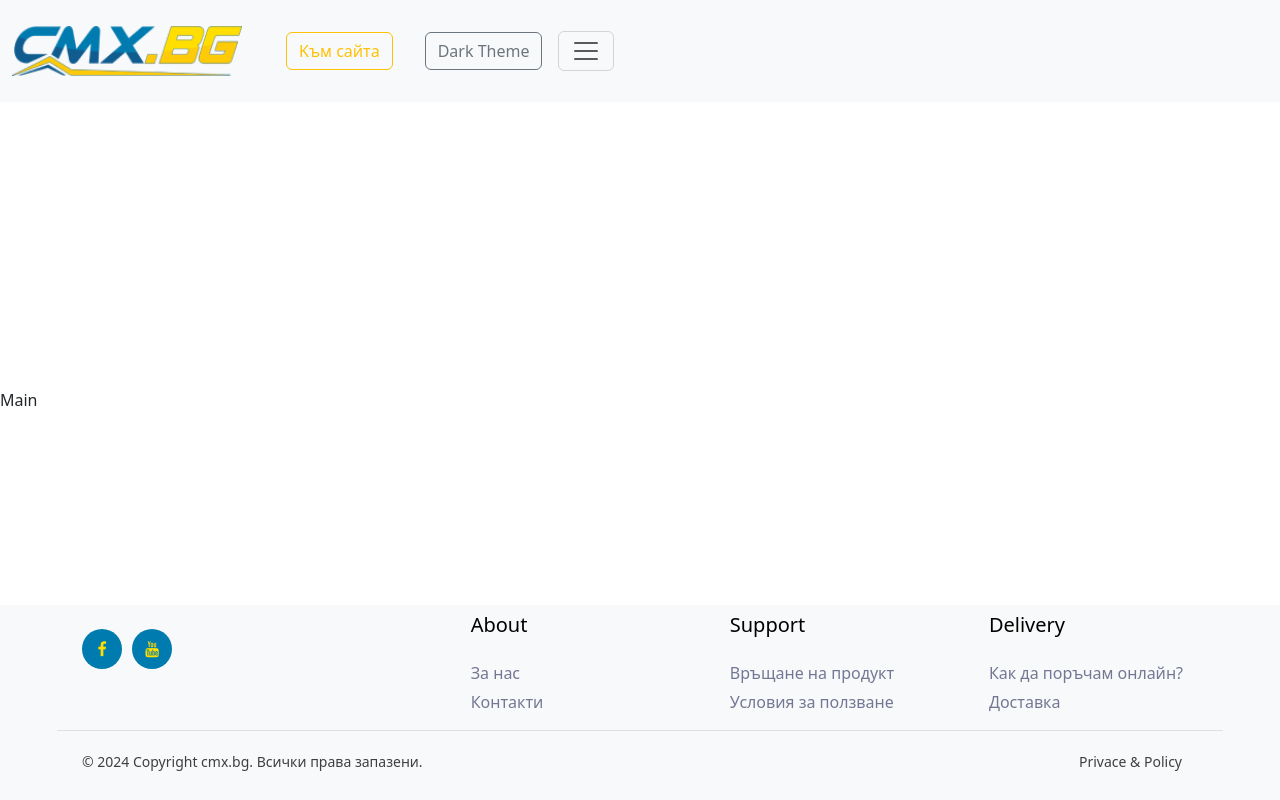
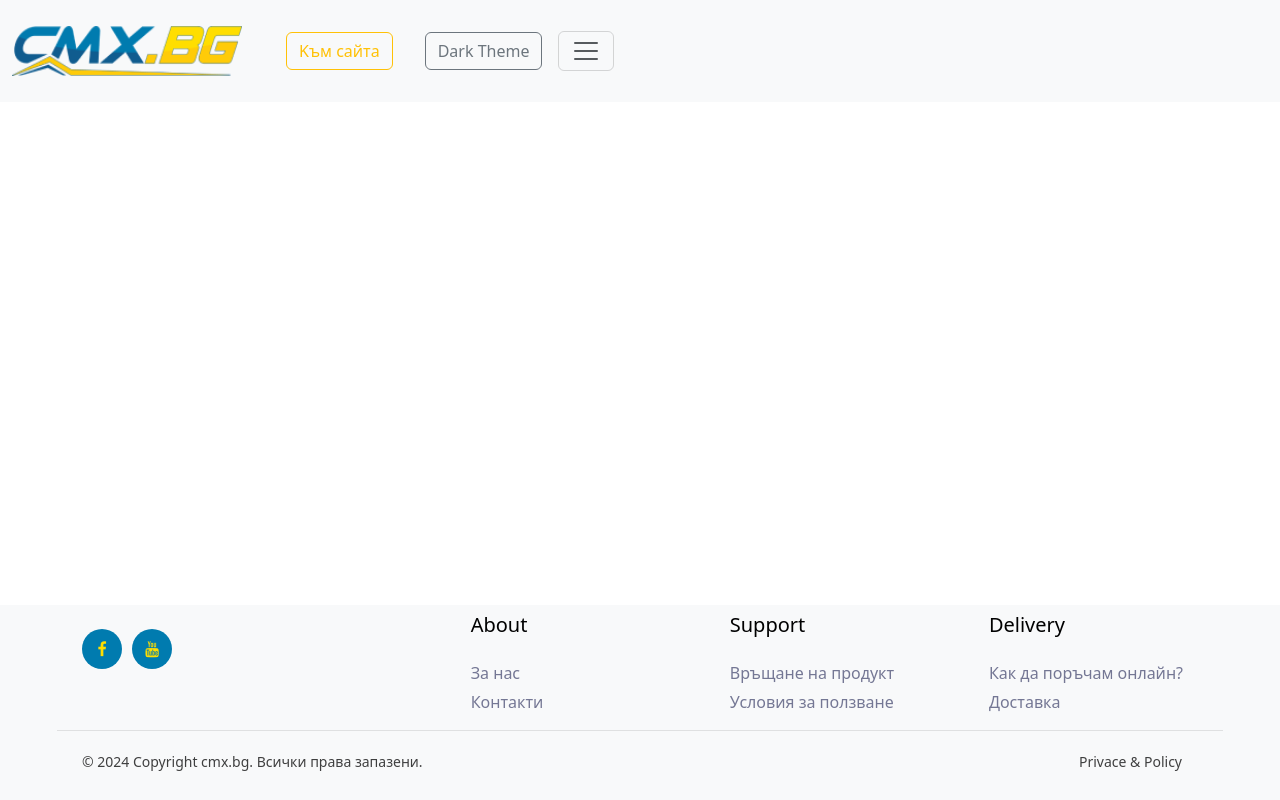
Before and after one commit to ZdravkaGoranova/CMX-Landing-Page, a React (Vite) app: page / in a window 1280 px wide. Built offline with nearby package versions, Linux system fonts and the light colour scheme.

Commit message:
adding Main Component

```diff
--- /dev/null
+++ b/src/Components/Main.css
@@ -0,0 +1,87 @@
+/* body{margin-top:20px;}
+ .pricing-content{}
+.single-pricing{
+background:#fff;
+padding:40px 20px;
+border-radius:5px;
+position:relative;
+z-index:2;
+border:1px solid #eee;
+box-shadow: 0 10px 40px -10px rgba(0,64,128,.09);
+transition:0.3s;
+}
+@media only screen and (max-width:480px) {
+.single-pricing {margin-bottom:30px;}
+}
+.single-pricing:hover{
+box-shadow:0px 60px 60px rgba(0,0,0,0.1);
+z-index:100;
+transform: translate(0, -10px);
+}
+.price-label {
+    color: #fff;
+	background: #ffaa17;
+	font-size: 16px;
+	width: 100px;
+	margin-bottom: 15px;
+	display: block;
+	-webkit-clip-path: polygon(100% 0%, 90% 50%, 100% 100%, 0% 100%, 0 50%, 0% 0%);
+	clip-path: polygon(100% 0%, 90% 50%, 100% 100%, 0% 100%, 0 50%, 0% 0%);
+	margin-left: -20px;
+	position: absolute;
+}
+.price-head h2 {
+	font-weight: 600;
+	margin-bottom: 0px;
+	text-transform: capitalize;
+	font-size: 26px;
+}
+.price-head span {
+	display: inline-block;
+	background:#ffaa17;
+	width: 6px;
+	height: 6px;
+	border-radius: 30px;
+	margin-bottom: 20px;
+	margin-top: 15px;
+}
+.price {
+	font-weight: 500;
+	font-size: 50px;
+	margin-bottom: 0px;
+}
+.single-pricing{}
+.single-pricing h5 {
+	font-size: 14px;
+	margin-bottom: 0px;
+	text-transform: uppercase;
+}
+.single-pricing ul{
+list-style: none;
+margin-bottom: 20px;
+margin-top: 30px;
+}
+
+.single-pricing ul li{line-height: 35px;}
+.single-pricing a {
+background:none;
+border: 2px solid #ffaa17;
+border-radius: 5000px;
+color: #ffaa17;
+display: inline-block;
+font-size: 16px;
+overflow: hidden;
+padding:10px 45px;
+text-transform: capitalize;
+transition: all 0.3s ease 0s;
+}
+.single-pricing a:hover, .single-pricing a:focus{
+background:#ffaa17;
+color:#fff;
+border: 2px solid #ffaa17;
+}
+.single-pricing-white{background: #232434}
+.single-pricing-white ul li{color:#fff;}
+.single-pricing-white h2{color:#fff;}
+.single-pricing-white h1{color:#fff;}
+.single-pricing-white h5{color:#fff;} */
--- a/src/Components/Main.jsx
+++ b/src/Components/Main.jsx
@@ -1,9 +1,110 @@
-import React from 'react'
-
+import './Main.css';
 const Main = () => {
   return (
-    <div>Main</div>
-  )
-}
+    <>
 
-export default Main
+    </>
+  );
+};
+
+export default Main;
+
+
+//  <section id="pricing" className="pricing-content section-padding">
+//    <div className="container">
+//      <div className="section-title text-center">
+//        <h1>Pricing Plan</h1>
+//        <p>
+//          It is a long established fact that a reader will be distracted by the
+//          readable content of a page when looking at its layout.
+//        </p>
+//      </div>
+//      <div className="row text-center">
+//        <div
+//          className="col-lg-4 col-sm-4 col-xs-12 wow fadeInUp"
+//          data-wow-duration="1s"
+//          data-wow-delay="0.1s"
+//          data-wow-offset="0"
+//        >
+//          <div className="single-pricing">
+//            <div className="price-head">
+//              <h2>Starter</h2>
+//              <span></span>
+//              <span></span>
+//              <span></span>
+//              <span></span>
+//              <span></span>
+//              <span></span>
+//            </div>
+//            <h1 className="price">$29</h1>
+//            <h5>Monthly</h5>
+//            <ul>
+//              <li>5 website</li>
+//              <li>50GB Disk Space</li>
+//              <li>50 Email Accounts</li>
+//            </ul>
+//            <a href="#">Get start</a>
+//          </div>
+//        </div>
+//        <div
+//          className="col-lg-4 col-sm-4 col-xs-12 wow fadeInUp"
+//          data-wow-duration="1s"
+//          data-wow-delay="0.2s"
+//          data-wow-offset="0"
+//        >
+//          <div className="single-pricing">
+//            <div className="price-head">
+//              <h2>popular</h2>
+//              <span></span>
+//              <span></span>
+//              <span></span>
+//              <span></span>
+//              <span></span>
+//              <span></span>
+//            </div>
+//            <h1 className="price">$49</h1>
+//            <h5>Monthly</h5>
+//            <ul>
+//              <li>10 website</li>
+//              <li>50GB Disk Space</li>
+//              <li>50 Email Accounts</li>
+//              <li>50GB Monthly Bandwidth</li>
+//              <li>10 Subdomains</li>
+//            </ul>
+//            <a href="#">Get start</a>
+//          </div>
+//        </div>
+//        <div
+//          className="col-lg-4 col-sm-4 col-xs-12 wow fadeInUp"
+//          data-wow-duration="1s"
+//          data-wow-delay="0.3s"
+//          data-wow-offset="0"
+//        >
+//          <div className="single-pricing single-pricing-white">
+//            <div className="price-head">
+//              <h2>Advance</h2>
+//              <span></span>
+//              <span></span>
+//              <span></span>
+//              <span></span>
+//              <span></span>
+//              <span></span>
+//            </div>
+//            <span className="price-label">Best</span>
+//            <h1 className="price">$69</h1>
+//            <h5>Monthly</h5>
+//            <ul>
+//              <li>15 website</li>
+//              <li>50GB Disk Space</li>
+//              <li>50 Email Accounts</li>
+//              <li>50GB Monthly Bandwidth</li>
+//              <li>10 Subdomains</li>
+//              <li>15 Domains</li>
+//              <li>Unlimited Support</li>
+//            </ul>
+//            <a href="#">Get start</a>
+//          </div>
+//        </div>
+//      </div>
+//    </div>
+//  </section>;
```
